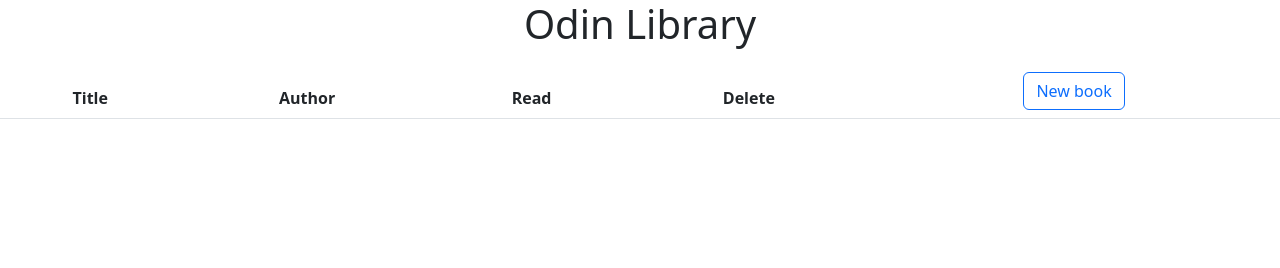
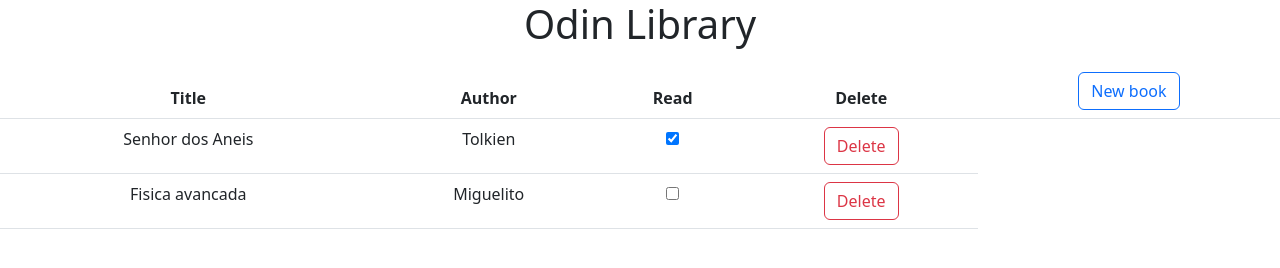
Before and after one commit to Mauricio-MdS/odin-library, a website: page index.html in a window 1280 px wide. Drawn offline with nearby package versions, Linux system fonts and the light colour scheme.

Commit message:
delete and read listeners

```diff
--- a/index.html
+++ b/index.html
@@ -7,6 +7,7 @@
   <title>Odin Library</title>
   <link href="https://cdn.jsdelivr.net/npm/bootstrap@5.2.3/dist/css/bootstrap.min.css" rel="stylesheet" integrity="sha384-rbsA2VBKQhggwzxH7pPCaAqO46MgnOM80zW1RWuH61DGLwZJEdK2Kadq2F9CUG65" crossorigin="anonymous">
   <script src="https://cdn.jsdelivr.net/npm/bootstrap@5.2.3/dist/js/bootstrap.bundle.min.js" integrity="sha384-kenU1KFdBIe4zVF0s0G1M5b4hcpxyD9F7jL+jjXkk+Q2h455rYXK/7HAuoJl+0I4" crossorigin="anonymous" defer></script>
+  <script src="./script.js" defer></script>
 </head>
 <body>
   <h1 class="text-center mb-3">Odin Library</h1>
@@ -20,7 +21,9 @@
         <th><button type="button" class="btn btn-outline-primary" data-bs-toggle="modal" data-bs-target="#newBook">New book</button></th>
       </tr>
     </thead>
+    <tbody>
 
+    </tbody>
   </table>
   <div class="modal fade" id="newBook" tabindex="-1" aria-labelledby="newBook" aria-hidden="true">
     <div class="modal-dialog">
@@ -52,8 +55,5 @@
       </div>
     </div>
   </div>
-
-
-
 </body>
 </html>
--- /dev/null
+++ b/script.js
@@ -0,0 +1,80 @@
+let books = []
+let id = 1
+
+class Book {
+  constructor (name, author, read) {
+    this.id = id++
+    this.name = name
+    this.author = author
+    this.read = read
+  }
+}
+
+const save = document.querySelector('.save')
+const table = document.querySelector('tbody')
+
+function updateView () {
+  table.innerHTML = ''
+  books.forEach(book => {
+    display(book)
+  })
+}
+
+books.push(
+  new Book('Senhor dos Aneis', 'Tolkien', true),
+  new Book('Fisica avancada', 'Miguelito', false)
+)
+
+updateView()
+
+function display (book) {
+  const newRow = document.createElement('tr')
+  newRow.appendChild(displayName(book))
+  newRow.appendChild(displayAuthor(book))
+  newRow.appendChild(displayRead(book))
+  newRow.appendChild(BuildDelete(book))
+  table.appendChild(newRow)
+}
+function BuildDelete (book) {
+  const deleteCell = document.createElement('td')
+  const deleteButton = document.createElement('button')
+  deleteButton.textContent = 'Delete'
+  deleteButton.className = 'btn btn-outline-danger'
+  deleteButton.dataset.id = book.id
+  deleteButton.addEventListener('click', (event) => deleteBook(parseInt(event.target.dataset.id)))
+  deleteCell.appendChild(deleteButton)
+  return deleteCell
+}
+
+function deleteBook (id) {
+  books = books.filter(book => book.id !== id)
+  updateView()
+}
+
+function displayRead (book) {
+  const cell = document.createElement('td')
+  const checkbox = document.createElement('input')
+  checkbox.type = 'checkbox'
+  checkbox.checked = book.read
+  checkbox.dataset.id = book.id
+  checkbox.onchange = (event) => changeRead(event.target)
+  cell.appendChild(checkbox)
+  return cell
+}
+
+function changeRead (checkbox) {
+  const book = books.find(book => book.id === parseInt(checkbox.dataset.id))
+  book.read = checkbox.checked
+}
+
+function displayAuthor (book) {
+  const cell = document.createElement('td')
+  cell.textContent = book.author
+  return cell
+}
+
+function displayName (book) {
+  const cell = document.createElement('td')
+  cell.textContent = book.name
+  return cell
+}
```
Also changed, not shown: package.json (added, +20 -0 lines), .eslintrc.json (added), 2 other files.
